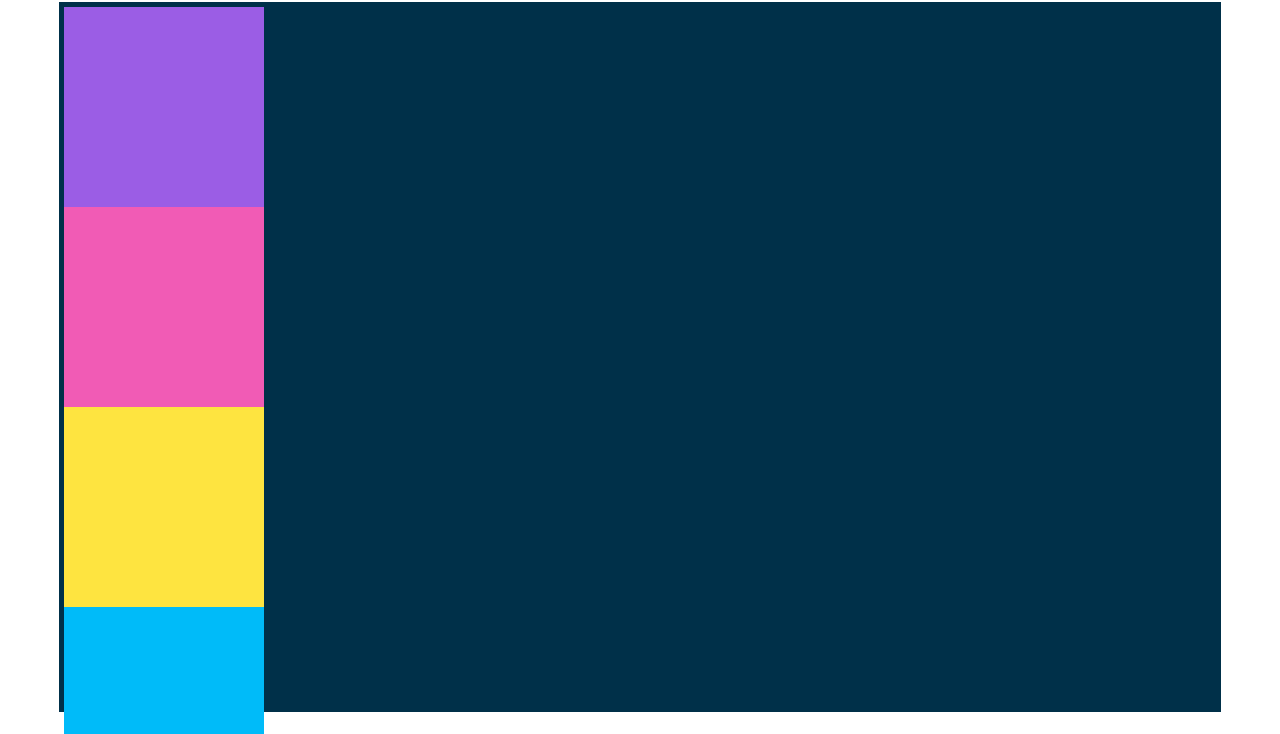
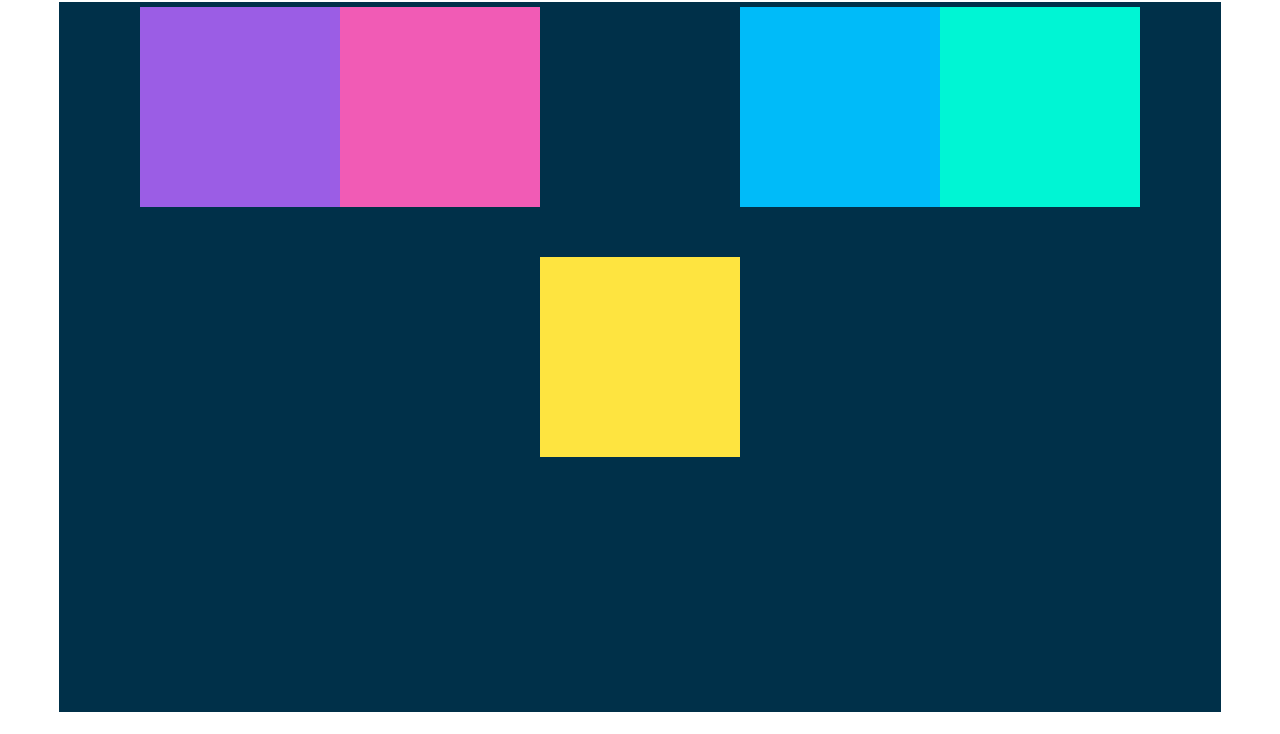
Before and after one commit to codefellows/seattle-code-201d97, a plain HTML site: page class-08/inclass-flexbox-demo/index.html in a window 1280 px wide. Shown: the part 66-800 px from the top of the page. Drawn offline with nearby package versions, Linux system fonts and the light colour scheme.

Commit message:
adds flexbox demo

```diff
--- a/class-08/inclass-flexbox-demo/css/style.css
+++ b/class-08/inclass-flexbox-demo/css/style.css
@@ -14,10 +14,17 @@ h1 {
   height: 700px;
   margin: 0 auto;
   border: 5px solid #003049;
-
+  display: flex;
+  flex-direction: row;
+  justify-content: center;
+  align-items: flex-start;
 }
 
 #container div {
   width: 200px;
   height: 200px
 }
+
+div:nth-of-type(3){
+  align-self: center;
+}
```
Also changed, not shown: class-08/inclass-flexbox-demo/index.html (+0 -6 lines).
